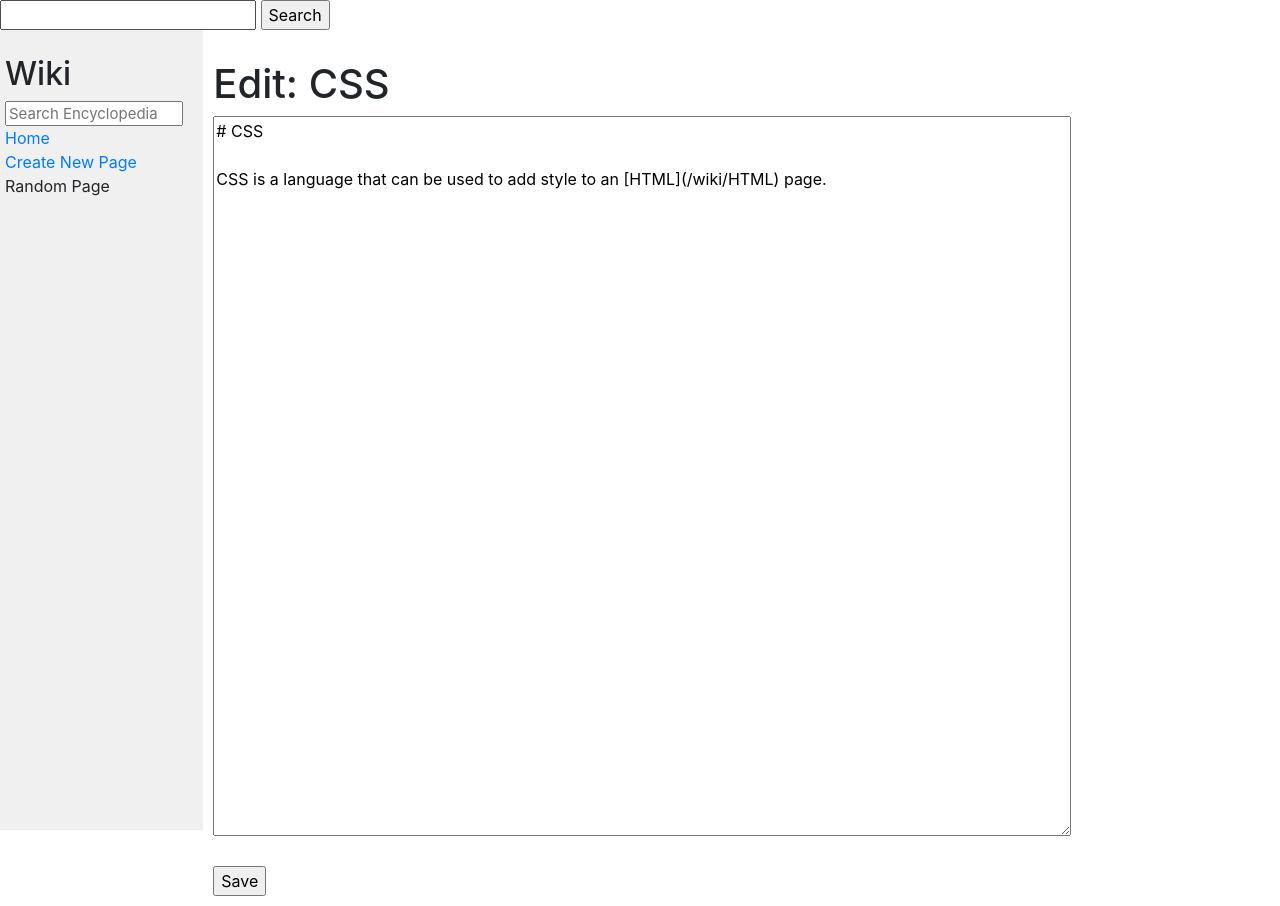
After one commit to ihordiichuk/HARV_CS50_WEB_DEV_COURSE_BY_IHOR_HORDIICHUK, a Django app: page /wiki/CSS/edit in a window 1280 px wide. The commit adds this page. Run offline with Django 3.2, Linux system fonts and the light colour scheme; some libraries are stand-ins or nearby versions.

Commit message:
Implemented Edit Page
Added edit view, URL route, and form with content prefill

```diff
--- /dev/null
+++ b/Project 1/wiki/encyclopedia/templates/encyclopedia/edit.html
@@ -0,0 +1,14 @@
+{% extends "encyclopedia/layout.html" %}
+
+{% block title %}
+    Edit {{ title }}
+{% endblock %}
+
+{% block body %}
+    <h1>Edit: {{ title }}</h1>
+    <form action="{% url 'edit' title %}" method="post">
+        {% csrf_token %}
+        <textarea name="content" rows="10" cols="80">{{ content }}</textarea><br><br>
+        <input type="submit" value="Save">
+    </form>
+{% endblock %}
--- a/Project 1/wiki/encyclopedia/templates/encyclopedia/entry.html
+++ b/Project 1/wiki/encyclopedia/templates/encyclopedia/entry.html
@@ -5,6 +5,7 @@
 {% endblock %}
 
 {% block body %}
+    <a href="{% url 'edit' title %}">Edit this page</a>
     <h1>{{ title }}</h1>
     <div>{{ content|safe }}</div>
 {% endblock %}
--- a/Project 1/wiki/encyclopedia/urls.py
+++ b/Project 1/wiki/encyclopedia/urls.py
@@ -6,4 +6,5 @@ urlpatterns = [
     path("wiki/<str:title>", views.entry, name="entry"),
     path("search", views.search, name="search"),
     path("new", views.new_page, name="new"),
+    path("wiki/<str:title>/edit", views.edit_page, name="edit"),
 ]
--- a/Project 1/wiki/encyclopedia/views.py
+++ b/Project 1/wiki/encyclopedia/views.py
@@ -34,11 +34,11 @@ def search(request):
         })
 
 def new_page(request):
-    if request.nethod == "POST":
+    if request.method == "POST":
         title = request.POST.get("title")
         content = request.POST.get("content")
 
-        if util.get.entry(title):
+        if util.get_entry(title):
             return render(request, "encyclopedia/error.html", {
                 "message": f"A page with the title '{title}' already exists."
             })
@@ -47,3 +47,20 @@ def new_page(request):
         return redirect("entry", title=title)
 
     return render(request, "encyclopedia/new.html")
+
+def edit_page(request, title):
+    if request.method == "POST":
+        content = request.POST.get("content")
+        util.save_entry(title,content)
+        return redirect("entry", title=title)
+
+    content = util.get_entry(title)
+    if content is None:
+        return render(request, "encyclopedia/error.html", {
+            "message": "Page not found!"
+        })
+
+    return render(request, "encyclopedia/edit.html", {
+        "title": title,
+        "content": content
+    })
```
Also changed, not shown: Project 1/wiki/entries/Django.md (+1 -1 lines), Project 1/wiki/entries/Flask.md (added, +1 -0 lines).
